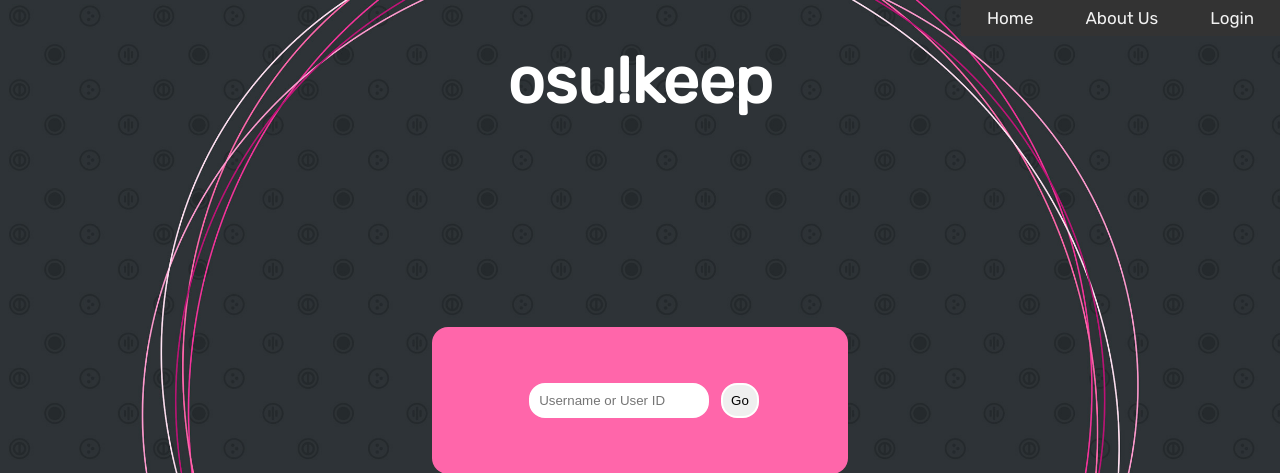
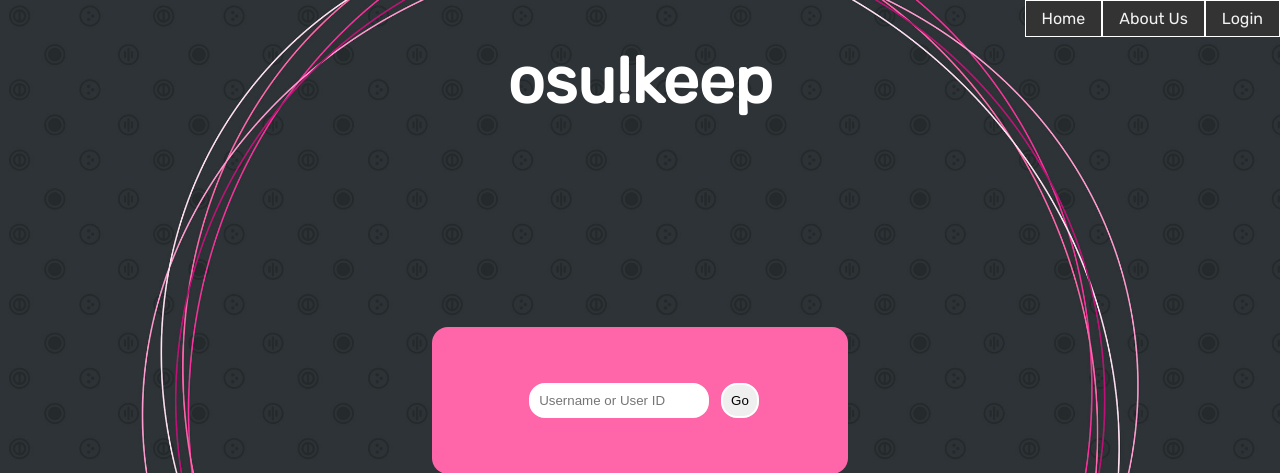
Before and after one commit to alainajae/osu-keep, a Flask app: page / in a window 1280 px wide. Shown: the top 473 px of the page. Run offline with Flask 2, Linux system fonts and the light colour scheme.

Commit message:
Add borders and use scale properties on nav buttons

```diff
--- a/static/base.css
+++ b/static/base.css
@@ -39,9 +39,13 @@ html, body {
     float: left;
     color: #f2f2f2;
     text-align: center;
-    padding: 8px 26px;
+    padding-top: 0.5rem;
+    padding-bottom: 0.5rem;
+    padding-left: 1rem;
+    padding-right: 1rem;
     text-decoration: none;
-    font-size: 17px;
+    font-size: 1rem;
+    border: 1px solid white
 }
 
   /* Change the color of links on hover */
```
